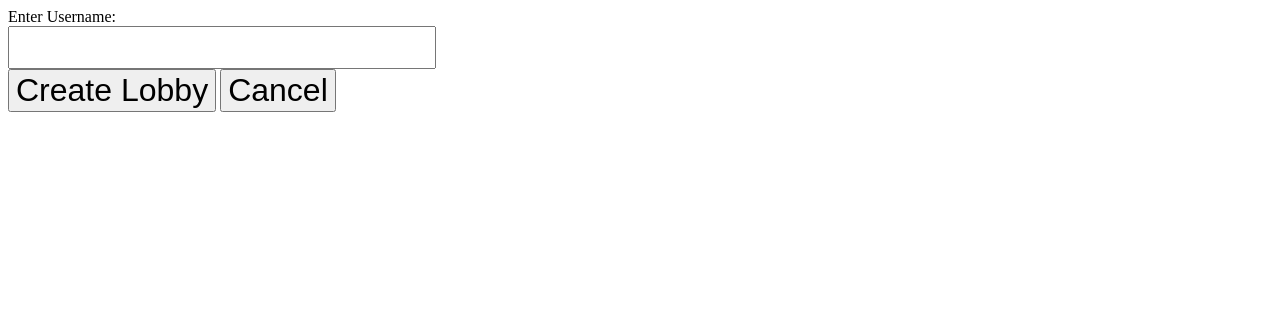
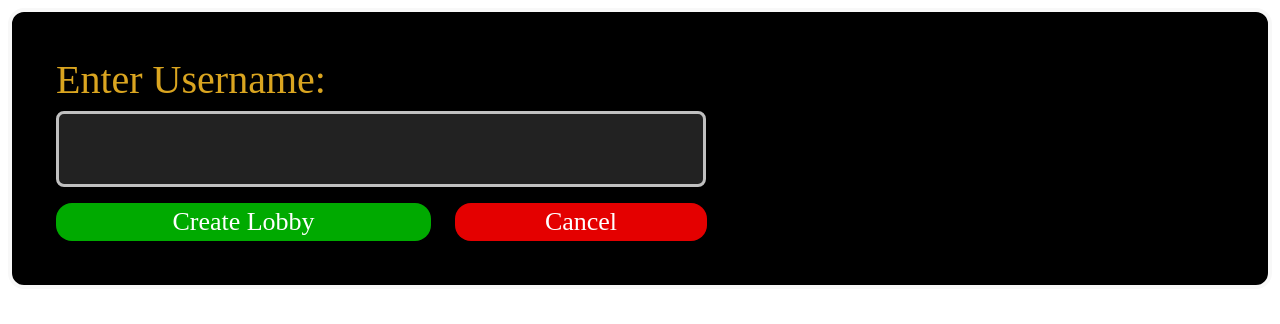
Before and after one commit to gheskett/Splendor, a website: page phaser/src/assets/username_form.html in a window 1280 px wide. Drawn offline with Linux system fonts and the light colour scheme; a web font is replaced by a local one.

Commit message:
CSS on NewGame Form

```diff
--- a/phaser/src/assets/username_form.html
+++ b/phaser/src/assets/username_form.html
@@ -1,8 +1,94 @@
 <!DOCTYPE html>
+<link href='https://fonts.googleapis.com/css?family=Quintessential' rel='stylesheet'>
 
-<form>
-    <label for="username" id="username">Enter Username:</label> <br>
-    <input type="text" name="usernameField" id="usernameField" maxlength="40" style="font-size: 32px"> <br>
-    <input type="button" name="start" id="start" value="Create Lobby" style="font-size: 32px;">
-    <input type="button" name="cancel" id="cancel" value="Cancel" style="font-size: 32px;">
-</form>
+<style>
+    * {
+        box-sizing: border-box;
+    }
+
+    .container {
+        padding: 44px;
+        border: 4px solid rgb(248, 248, 248);
+        border-radius: 16px;
+        background-color: black;
+    }
+
+    #username {
+        font-family: Quintessential;
+        font-size: 40px;
+        color:goldenrod;
+    }
+    #usernameField {
+        font-family: Quintessential;
+        background-color: rgb(34, 34, 34);
+        border-radius: 8px;
+        color: rgb(184, 180, 153);
+        caret-color: rgb(184, 180, 153);
+        font-size: 34px;
+        width: 650px;
+        border: 3px solid silver;
+        -webkit-transition: 450ms;
+        transition: 450ms;
+        outline: none;
+        padding: 16px 16px;
+        margin: 8px 0px 16px;
+    }
+
+    #usernameField:focus {
+        border: 3px solid gold;
+    }
+
+    #start {
+        width: 375px;
+        font-family: Quintessential;
+        background-color: rgb(0, 170, 0);
+        color: white;
+        font-size: 26px;
+        border-radius: 16px;
+        border: none;
+        cursor: pointer;
+        outline: none;
+        padding: 4px 0px;
+        margin: 0px 20px 0px 0px;
+    }
+
+    #start:hover {
+        background-color: rgb(0, 140, 0);
+    }
+
+    #cancel:hover {
+        background-color: rgb(180, 0, 0);
+    }
+
+    #start:active {
+        background-color: rgb(0, 110, 0);
+    }
+
+    #cancel:active {
+        background-color: rgb(140, 0, 0);
+    }
+
+    #cancel {
+        width: 252px;
+        font-family: Quintessential;
+        background-color: rgb(228, 0, 0);
+        color: white;
+        font-size: 26px;
+        border-radius: 16px;
+        border: none;
+        cursor: pointer;
+        outline: none;
+        padding: 4px 0px;
+        margin: 0px 0px 0px 0px;
+    }
+
+</style>
+
+<div class="container">
+    <form id=usernameForm>
+        <label for="username" id="username">Enter Username:</label> <br>
+        <input type="text" name="usernameField" id="usernameField" maxlength="40"> <br>
+        <input type="button" name="start" id="start" value="Create Lobby">
+        <input type="button" name="cancel" id="cancel" value="Cancel">
+    </form>
+</div>
--- a/phaser/src/index.js
+++ b/phaser/src/index.js
@@ -50,7 +50,7 @@ function create() {
   const newGame = this.add.image(gameWidth / 2, 420, "newGame").setInteractive().setAlpha(NOT_SELECTED);
   const joinGame = this.add.image(gameWidth / 2, 550, "joinGame").setInteractive().setAlpha(NOT_SELECTED);
 
-  var usernameForm = this.add.dom(gameWidth / 2, gameHeight / 2).createFromCache("usernameForm").setVisible(false);
+  var usernameForm = this.add.dom(gameWidth / 2, gameHeight / 2 - 80).createFromCache("usernameForm").setVisible(false);
   //#endregion Game Variables
 
   //#region Mouse-button behavior
@@ -114,7 +114,6 @@ function create() {
       this.setVisible(false);
       playButtonEnable(true);
 
-
     }
 
   });
```
